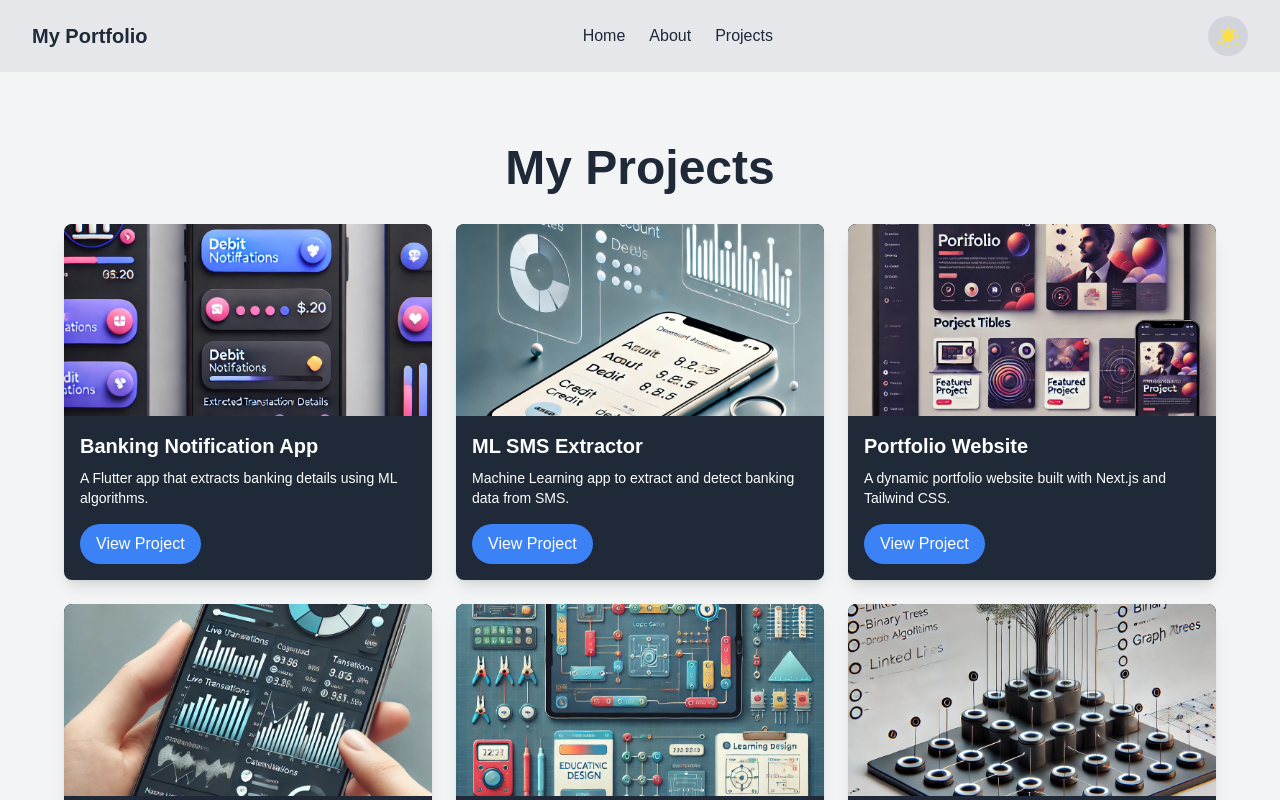
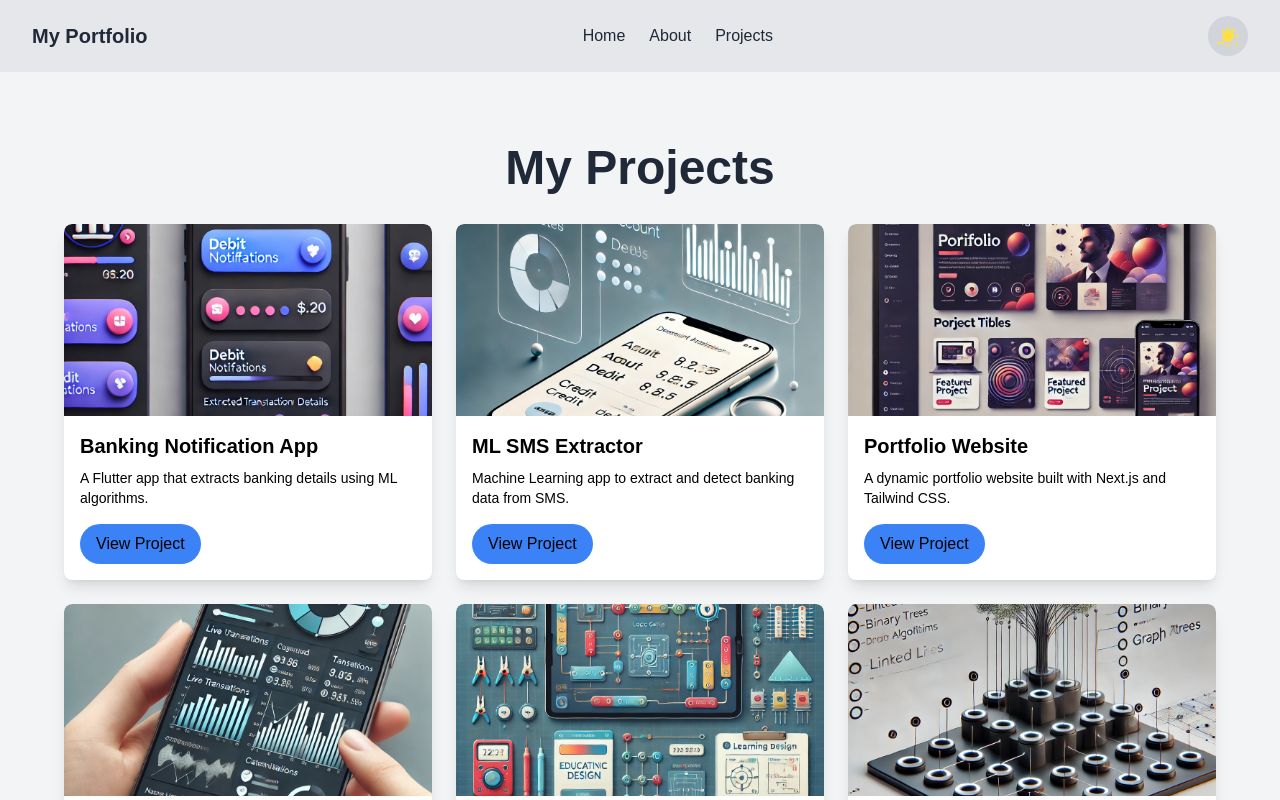
Before and after one commit to GaragaKarthikeya/my-portfolio, a Next.js app: page /projects in a window 1280 px wide. Built offline with nearby package versions, Linux system fonts and the light colour scheme.

Commit message:
it works finally!

```diff
--- a/src/components/ProjectCard.tsx
+++ b/src/components/ProjectCard.tsx
@@ -7,10 +7,11 @@ type ProjectProps = {
 
   export default function ProjectCard({ title, description, link, image }: ProjectProps) {
     return (
-      <div className="bg-gray-800 text-white rounded-lg shadow-lg hover:shadow-2xl transition-transform duration-300 overflow-hidden">
+      <div
+        className="bg-white text-black dark:bg-gray-800 dark:text-white rounded-lg shadow-lg hover:shadow-2xl transition-transform duration-300 overflow-hidden"
+      >
         {/* Responsive Image */}
         <div className="relative w-full h-40 sm:h-48 md:block hidden">
-          {/* Images will be hidden on small screens */}
           <img
             src={image}
             alt={title}
```
